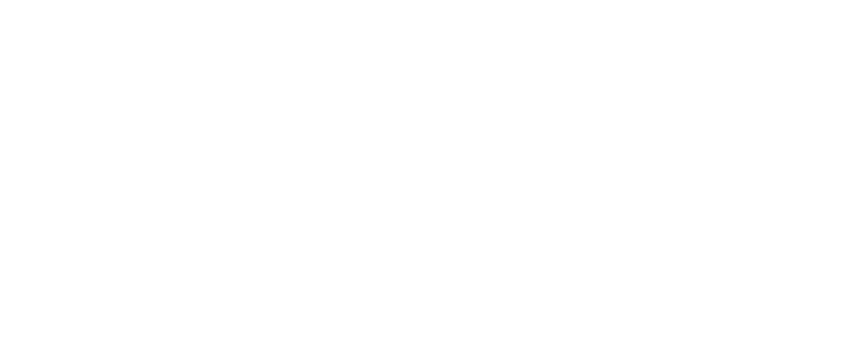
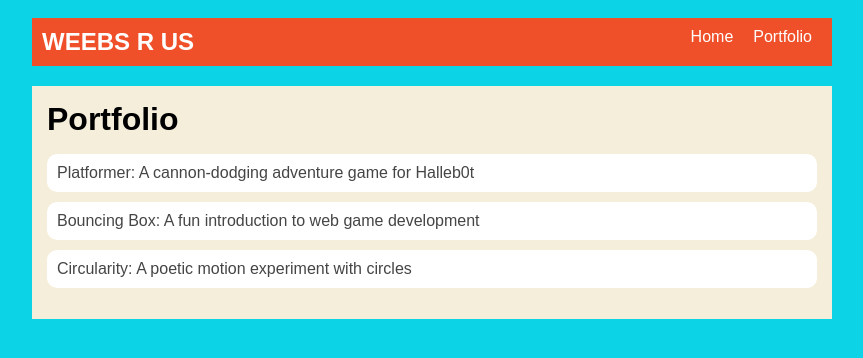
Before and after one commit to KaidenLearnz/KaidenLearnz.github.io, a plain HTML site: page portfolio.html in a window 1280 px wide. Shown: the whole page, without its empty margins (208-1071 px from the left). Drawn offline with Linux system fonts and the light colour scheme.

Commit message:
add portfolio page to website

```diff
--- a/portfolio.html
+++ b/portfolio.html
@@ -0,0 +1,42 @@
+<!DOCTYPE html>
+<html>
+<head>
+    <title>WEEBS R US</title>
+    <link rel="stylesheet" href="style.css" />
+</head>
+
+<body>
+<!-- All Content goes here -->
+<div id="all-contents">
+<nav>
+<h1>WEEBS R US</h1>
+<ul id="nav-ul">
+<li class="nav-li">
+    <a href="index.html">Home</a>
+</li>
+<li class="nav-li">
+    <a href="portfolio.html">Portfolio</a>
+</li>
+</ul>
+</nav>
+
+<main>
+<div class="content">
+<h1>Portfolio</h1>
+<ul id="portfolio">
+<li>
+  <a href="fsd-projects/platformer/">Platformer: A cannon-dodging adventure game for Halleb0t</a>
+</li>
+<li>
+  <a href="fsd-projects/bouncing-box/">Bouncing Box: A fun introduction to web game development</a>
+</li>
+<li>
+  <a href="fsd-projects/circularity/">Circularity: A poetic motion experiment with circles</a>
+</li>
+  </ul>
+ </div>
+</main>
+
+</div>
+</body>
+</html>
--- a/style.css
+++ b/style.css
@@ -75,3 +75,39 @@ main {
 h2, h3 {
     margin: 0px;
 }
+
+
+
+
+
+
+
+
+
+
+
+/* Portfolio styles */
+.content h1 {
+  color: black;
+}
+
+#portfolio {
+  list-style-type: none;
+  padding-left: 0;
+}
+
+#portfolio li {
+  background: #fff;
+  padding: 10px;
+  border-radius: 10px;
+  margin-bottom: 10px;
+}
+
+#portfolio li:hover {
+  background: #eee;
+}
+
+#portfolio a {
+  text-decoration: none;
+  color: #454545;
+}
```
Also changed, not shown: index.html (line endings or trailing spaces).
